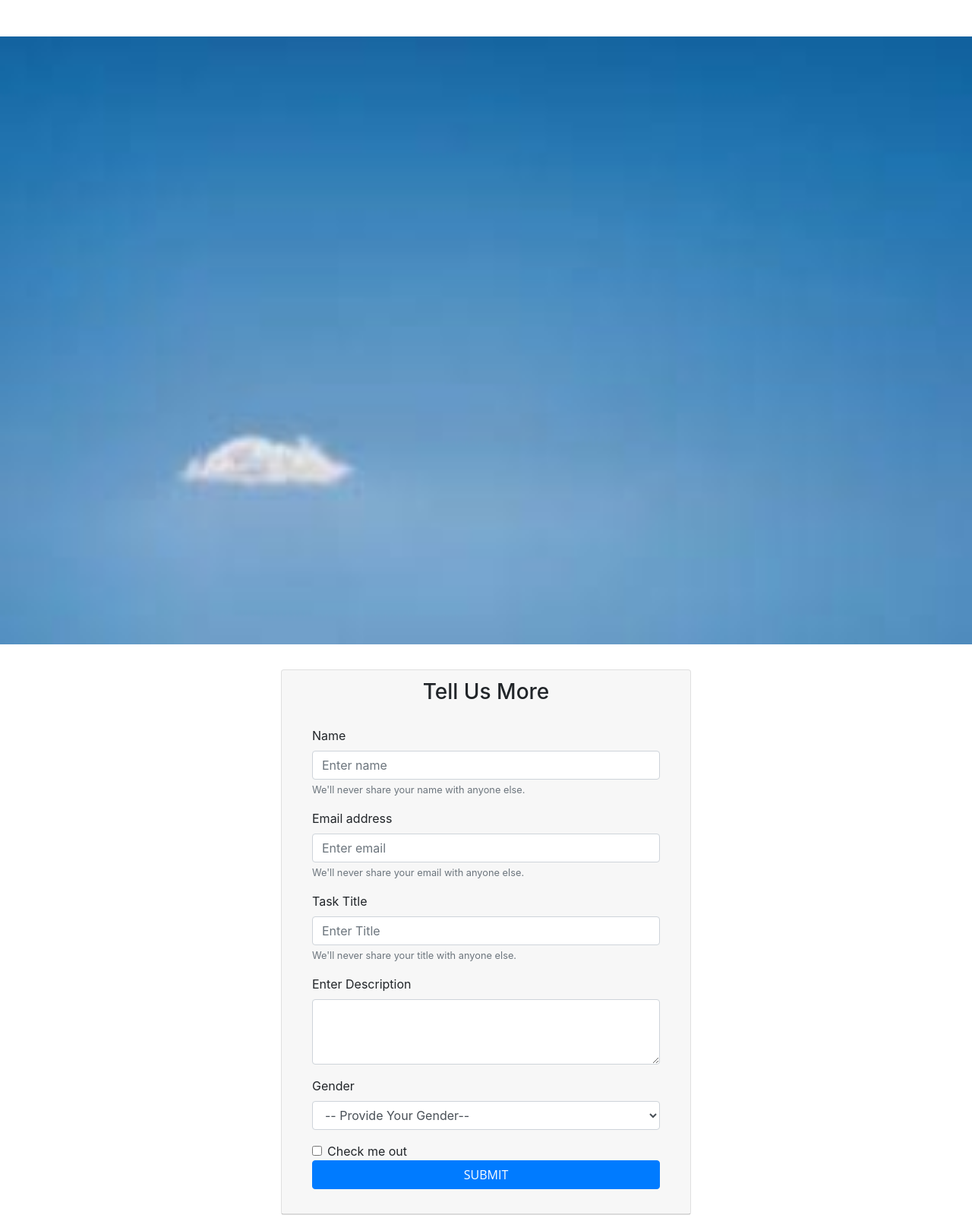
After one commit to codybaraks/FastDataGigs, a Flask app: page /userdata in a window 1280 px wide. The commit adds this page. Shown: the whole page at 76% size. Run offline with Flask 2, Linux system fonts and the light colour scheme; some libraries are stand-ins or nearby versions.

Commit message:
design form validation

```diff
--- a/app.py
+++ b/app.py
@@ -40,5 +40,26 @@ def data():
     return render_template('formA.html', form=form)
 
 
+@app.route('/userdata', methods=['POST', 'GET'])
+def userdata():
+    form = UserForm()
+    if form.validate_on_submit():
+        if request.method == 'POST':
+            name = request.form["name"]
+            email = request.form["email"]
+            gender = request.form["gender"]
+            title = request.form["title"]
+            description = request.form["description"]
+
+            print(name, email, gender, title, description)
+            cursor = db.cursor()
+            sql = "INSERT INTO `userdata`(`name`, `email`, `gender`, `title`, `description`)  VALUES (%s,%s,%s,%s,%s)"
+            val = (name, email, gender, title, description)
+            cursor.execute(sql, val)
+            db.commit()
+            flash("saved in database")
+    return render_template('Customer_info.html', form=form)
+
+
 if __name__ == '__main__':
     app.run()
--- /dev/null
+++ b/templates/Customer_info.html
@@ -0,0 +1,207 @@
+<!DOCTYPE html>
+<html lang="en">
+<head>
+    <meta charset="UTF-8">
+    <title>Title</title>
+    {#    for full site#}
+    <!-- Bootstrap core CSS -->
+    <link href="../static/vendor/bootstrap/css/bootstrap.min.css" rel="stylesheet">
+
+    <!-- Custom fonts for this template -->
+{#    <link href="../static/vendor/fontawesome-free/css/all.min.css" rel="stylesheet" type="text/css">#}
+{#    <link href='https://fonts.googleapis.com/css?family=Open+Sans:300italic,400italic,600italic,700italic,800italic,400,300,600,700,800'#}
+{#          rel='stylesheet' type='text/css'>#}
+{#    <link href='https://fonts.googleapis.com/css?family=Merriweather:400,300,300italic,400italic,700,700italic,900,900italic'#}
+{#          rel='stylesheet' type='text/css'>#}
+
+    <!-- Plugin CSS -->
+{#    <link href="../static/vendor/magnific-popup/magnific-popup.css" rel="stylesheet">#}
+
+    <!-- Custom styles for this template -->
+    <link href="../static/css/creative.css" rel="stylesheet">
+    {#    for form #}
+    <link rel="stylesheet" href="https://maxcdn.bootstrapcdn.com/bootstrap/4.0.0/css/bootstrap.min.css">
+    <script src="https://ajax.googleapis.com/ajax/libs/jquery/3.3.1/jquery.min.js"></script>
+    <script src="https://cdnjs.cloudflare.com/ajax/libs/popper.js/1.12.9/umd/popper.min.js"></script>
+    <script src="https://maxcdn.bootstrapcdn.com/bootstrap/4.0.0/js/bootstrap.min.js"></script>
+    <script src="https://use.fontawesome.com/releases/v5.0.8/js/all.js"></script>
+</head>
+<body id="page-top">
+
+<nav class="navbar navbar-expand-lg navbar-light fixed-top" id="mainNav">
+    <div class="container">
+        <a class="navbar-brand js-scroll-trigger" href="#page-top">Start Bootstrap</a>
+        <button class="navbar-toggler navbar-toggler-right" type="button" data-toggle="collapse"
+                data-target="#navbarResponsive" aria-controls="navbarResponsive" aria-expanded="false"
+                aria-label="Toggle navigation">
+            <span class="navbar-toggler-icon"></span>
+        </button>
+        <div class="collapse navbar-collapse" id="navbarResponsive">
+            <ul class="navbar-nav ml-auto">
+                  <li class="nav-item">
+              <a class="nav-link js-scroll-trigger" href="/house">Home</a>
+            </li>
+                <li class="nav-item">
+                    <a class="nav-link js-scroll-trigger" href="/">About</a>
+                </li>
+                <li class="nav-item">
+                    <a class="nav-link js-scroll-trigger" href="/">Services</a>
+                </li>
+                <li class="nav-item dropdown">
+                    <a class="nav-link js-scroll-trigger" href="#" data-toggle="dropdown">
+                        Hire
+                    </a>
+                    <div class="dropdown-menu">
+                        <a class="dropdown-item" href="/data">Data Analyst</a>
+                        <a class="dropdown-item" href="/data">Data Scientist</a>
+                        <a class="dropdown-item" href="/data">Statisican</a>
+                    </div>
+                </li>
+                <li class="nav-item">
+                    <a class="nav-link js-scroll-trigger" href="/">Portfolio</a>
+                </li>
+                <li class="nav-item">
+                    <a class="nav-link js-scroll-trigger" href="/">Contact</a>
+                </li>
+            </ul>
+        </div>
+    </div>
+</nav>
+<br>
+<br>
+
+<img src="../static/img/contact.jpeg" alt="pic" height="100%" width="100%">
+
+<!--form sect-->
+{% with messages = get_flashed_messages() %}
+    {% if messages %}
+        <ul class=flashes>
+            {% for message in messages %}
+                <p class="text-info text-center">{{ message }}</p>
+            {% endfor %}
+        </ul>
+    {% endif %}
+{% endwith %}
+
+<div class="container">
+
+    <div class="row justify-content-center">
+
+
+        <div class="col-12">
+
+        </div>
+        <div class="container-fluid">
+            <div class="row justify-content-center">
+                <div class="col-md-6">
+                    <div class="card" style="margin-top: 2rem">
+                        <!--margin-bottom: 4rem-->
+                        <div class="card-header">
+                            <h3 align="center">Tell Us More</h3>
+
+
+                            <div class="card-body">
+
+                                <form method="post" action="/userdata">
+                                    <div class="form-group">
+                                        <label for="exampleInputname1"> Name </label>
+                                        <input type="name" name="name" class="form-control"
+                                               id="exampleInputname1"
+                                               aria-describedby="nameHelp"
+                                               placeholder="Enter name"
+                                               value="{% if form.name.data %}{{ form.name.data }}{% endif %}">
+                                        <small id="nameHelp" class="form-text text-muted">We'll never share
+                                            your name
+                                            with anyone
+                                            else.
+                                        </small>
+                                        {% for error in form.name.errors %}
+                                            <span style="color: red;">{{ error }}</span>
+                                        {% endfor %}
+                                    </div>
+
+                                    <div class="form-group">
+                                        <label for="exampleInputEmail1">Email address</label>
+                                        <input type="email" name="email" class="form-control"
+                                               id="exampleInputEmail1"
+                                               aria-describedby="emailHelp"
+                                               placeholder="Enter email"
+                                               value="{% if form.email.data %}{{ form.email.data }}{% endif %}">
+                                        <small id="emailHelp" class="form-text text-muted">We'll never share
+                                            your email
+                                            with anyone
+                                            else.
+                                        </small>
+                                        {% for error in form.email.errors %}
+                                            <span style="color: red;">{{ error }}</span>
+                                        {% endfor %}
+                                    </div>
+
+                                    <div class="form-group">
+                                        <label for="exampleInputname1"> Task Title </label>
+                                        <input type="name" name="title" class="form-control"
+                                               id="exampleInputname1"
+                                               aria-describedby="nametitle"
+                                               placeholder="Enter Title"
+                                               value="{% if form.title.data %}{{ form.title.data }}{% endif %}">
+                                        <small id="nameHelp" class="form-text text-muted">We'll never share
+                                            your title
+                                            with anyone
+                                            else.
+                                        </small>
+                                        {% for error in form.title.errors %}
+                                            <span style="color: red;">{{ error }}</span>
+                                        {% endfor %}
+                                    </div>
+                                    <div class="form-group">
+                                        <label for="exampleFormControlTextarea1">Enter Description</label>
+
+                                        <textarea class="form-control" name="description" id="exampleFormControlTextarea1"
+                                          value="{% if form.description.data %}{{ form.title.description }}{% endif %}" rows="3"></textarea>
+
+                                        {% for error in form.description.errors %}
+                                            <span style="color: red;">{{ error }}</span>
+                                        {% endfor %}
+                                    </div>
+                                    <div class="form-group">
+                                        <label for="exampleFormControlSelect1">Gender</label>
+                                        <select required class="form-control " name="gender"
+                                                id="exampleFormControlSelect1">
+                                            <option disabled selected value style="display:none"> -- Provide Your Gender--
+                                            </option>
+                                            <option>Male</option>
+                                            <option>Female</option>
+                                        </select>
+                                    </div>
+
+                                    <div class="form-check">
+                                        <input type="checkbox" class="form-check-input" id="exampleCheck1">
+                                        <label class="form-check-label" for="exampleCheck1">Check me out</label>
+                                    </div>
+
+                                    {{ form.csrf_token }}
+                                    <button type="submit" class="btn btn-primary btn-block btn-md">Submit</button>
+                                </form>
+                            </div>
+                        </div>
+                    </div>
+                </div>
+            </div>
+        </div>
+    </div>
+
+</div>
+
+<!-- Bootstrap core JavaScript -->
+<script src="../static/vendor/jquery/jquery.min.js"></script>
+<script src="../static/vendor/bootstrap/js/bootstrap.bundle.min.js"></script>
+
+<!-- Plugin JavaScript -->
+<script src="../static/vendor/jquery-easing/jquery.easing.min.js"></script>
+<script src="../static/vendor/scrollreveal/scrollreveal.min.js"></script>
+<script src="../static/vendor/magnific-popup/jquery.magnific-popup.min.js"></script>
+
+<!-- Custom scripts for this template -->
+<script src="../static/js/creative.js"></script>
+</body>
+</html>
--- a/validation.py
+++ b/validation.py
@@ -10,3 +10,11 @@ class ContactForm(FlaskForm):
     # organization = StringField('organization', validators=[DataRequired(), Length(min=2, message="Organization is too short")])
     title = StringField('title', validators=[DataRequired(), Length(min=2, message="Your Title is too short")])
     description = StringField('description', validators=[DataRequired(), Length(min=2, message="Description is too short")])
+
+
+class UserForm(FlaskForm):
+    name = StringField('Name', validators=[DataRequired(), Length(min=2, message="Your name is too short")])
+    email = StringField('Email', validators=[DataRequired(), Email(message="Invalid Email")])
+
+    title = StringField('title', validators=[DataRequired(), Length(min=2, message="Your Title is too short")])
+    description = StringField('description', validators=[DataRequired(), Length(min=2, message="Description is too short")])
```
Also changed, not shown: templates/index.html (+7 -0 lines).
